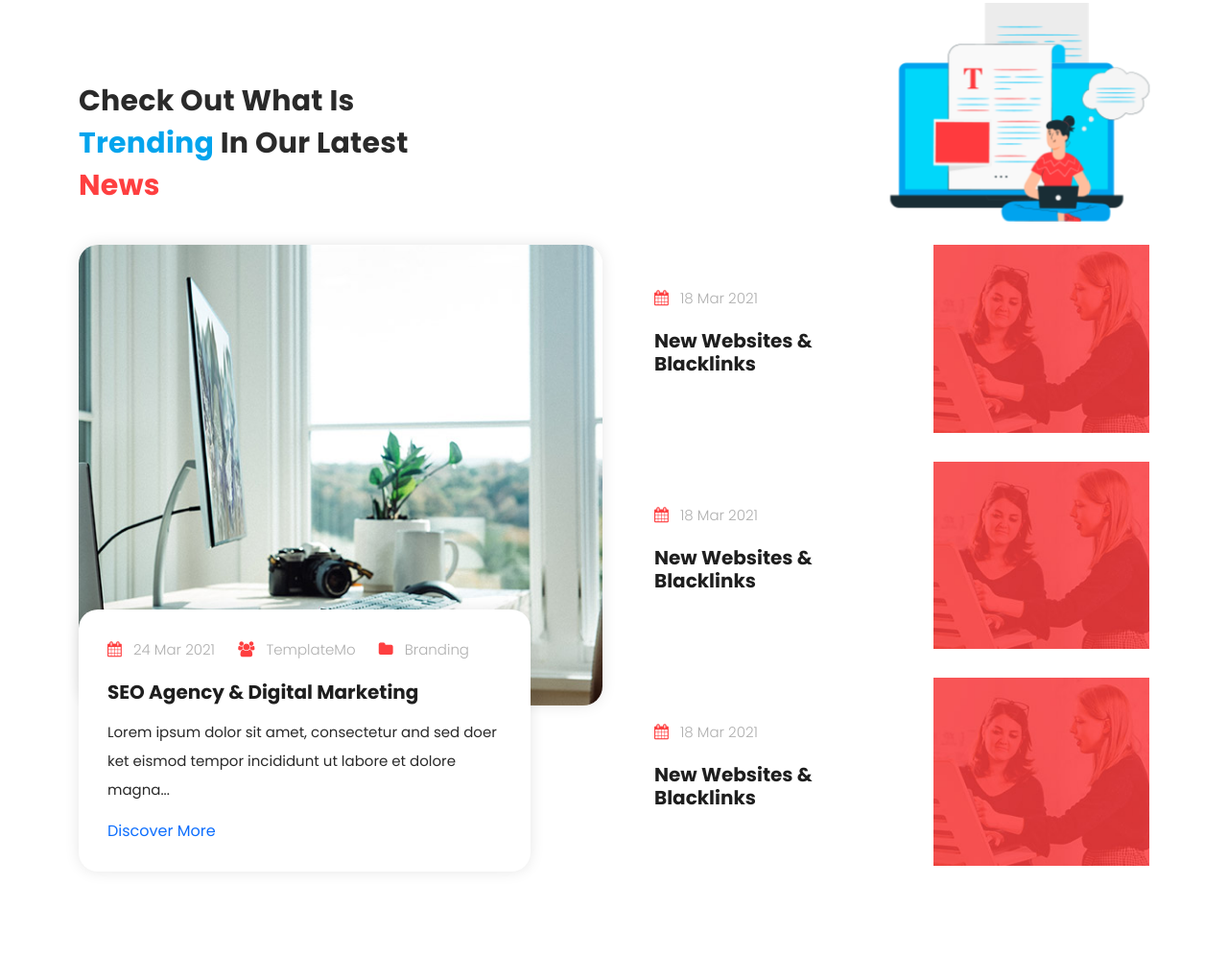
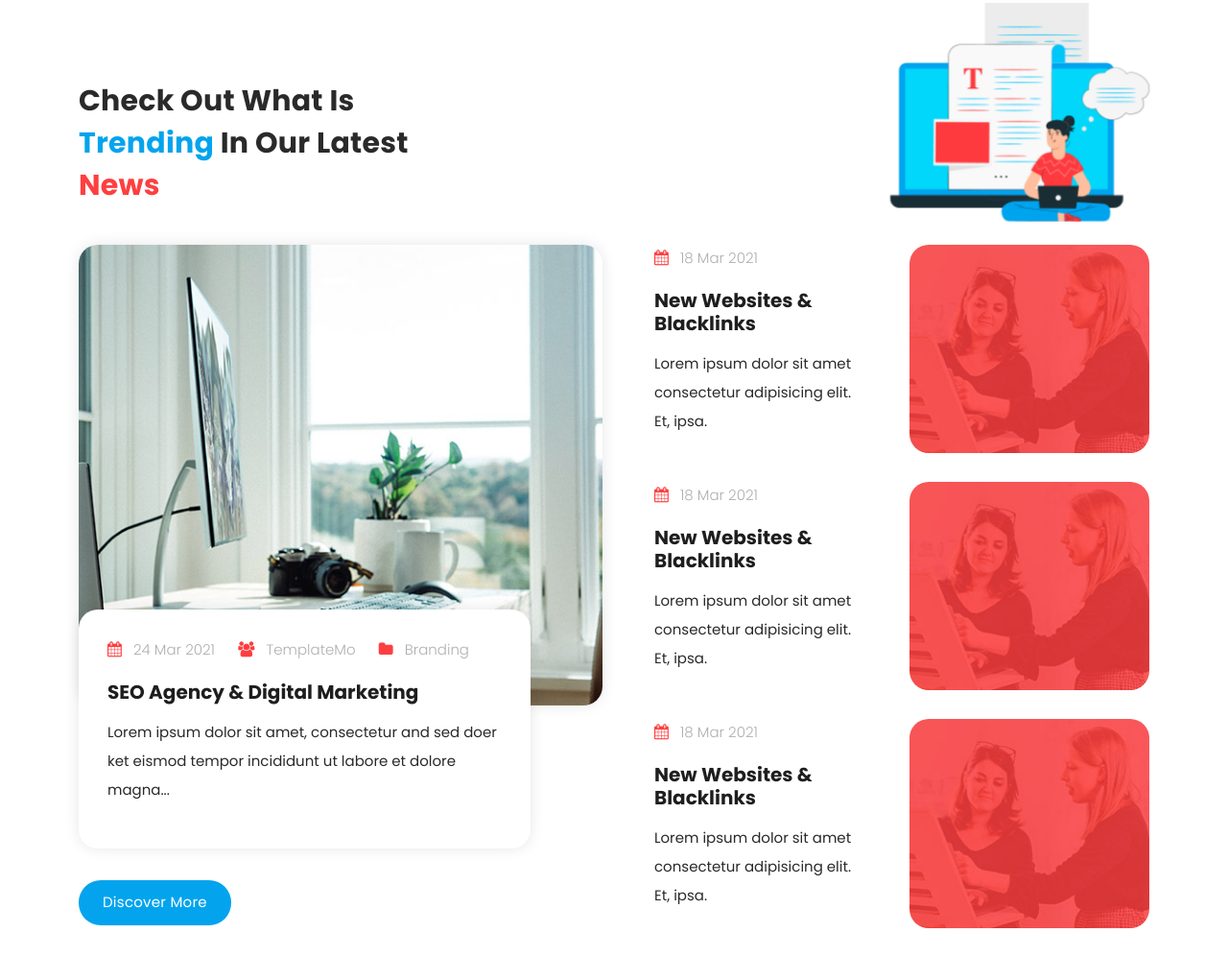
Before and after one commit to alzeqri1997/spac-dyna-website, a website: page index.html in a window 1280 px wide. Shown: the part 2969-3966 px from the top of the page at 96% size. Before the commit the page ends 3901 px from the top, so only its background shows below. Drawn offline with Linux system fonts and the light colour scheme.

Commit message:
fix "Discover More" button

```diff
--- a/app/scss/layouts/blog.scss
+++ b/app/scss/layouts/blog.scss
@@ -35,13 +35,26 @@
                 position: absolute;
                 margin-top: -100px;
                 padding: 30px;
+
+                .main-blue-button {
+                    position: absolute;
+                    bottom: -80px;
+                    left: 0;
+
+                    a {
+                        display: inline-block;
+                        background-color: var(--secondary);
+                        font-size: 15px;
+                        font-weight: 400;
+                        color: var(--white);
+                        text-transform: capitalize;
+                        padding: 12px 25px;
+                        border-radius: 23px;
+                        letter-spacing: 0.25px;
+                    }
+                }
             }
 
-            .main-blue-button {
-                position: absolute;
-                bottom: -80px;
-                left: 0;
-            }
         }
 
         ul {
@@ -104,10 +117,15 @@
                 margin: 20px 0px 15px 0px;
             }
 
-            img {
+        }
+
+        .right-image {
+
+            a img {
                 width: 250px;
                 border-radius: 20px;
             }
+
         }
     }
 }
--- a/index.html
+++ b/index.html
@@ -426,7 +426,7 @@
                     Lorem ipsum dolor sit amet, consectetur and sed doer ket
                     eismod tempor incididunt ut labore et dolore magna...
                   </p>
-                  <div class="main-blu-button">
+                  <div class="main-blue-button">
                     <a href="#"> Discover More </a>
                   </div>
                 </div>
@@ -444,6 +444,10 @@
                   <div class="left-content align-self-center">
                     <span><i class="fa fa-calendar"></i> 18 Mar 2021 </span>
                     <a href="#"> <h4>New Websites &amp; Blacklinks</h4></a>
+                    <p>
+                      Lorem ipsum dolor sit amet consectetur adipisicing elit.
+                      Et, ipsa.
+                    </p>
                   </div>
                   <div class="right-image">
                     <a href="#">
@@ -456,6 +460,10 @@
                   <div class="left-content align-self-center">
                     <span><i class="fa fa-calendar"></i> 18 Mar 2021 </span>
                     <a href="#"> <h4>New Websites &amp; Blacklinks</h4></a>
+                    <p>
+                      Lorem ipsum dolor sit amet consectetur adipisicing elit.
+                      Et, ipsa.
+                    </p>
                   </div>
                   <div class="right-image">
                     <a href="#">
@@ -468,6 +476,10 @@
                   <div class="left-content align-self-center">
                     <span><i class="fa fa-calendar"></i> 18 Mar 2021 </span>
                     <a href="#"> <h4>New Websites &amp; Blacklinks</h4></a>
+                    <p>
+                      Lorem ipsum dolor sit amet consectetur adipisicing elit.
+                      Et, ipsa.
+                    </p>
                   </div>
                   <div class="right-image">
                     <a href="#">
```
Also changed, not shown: dist/css/style.css, 1 other file.
